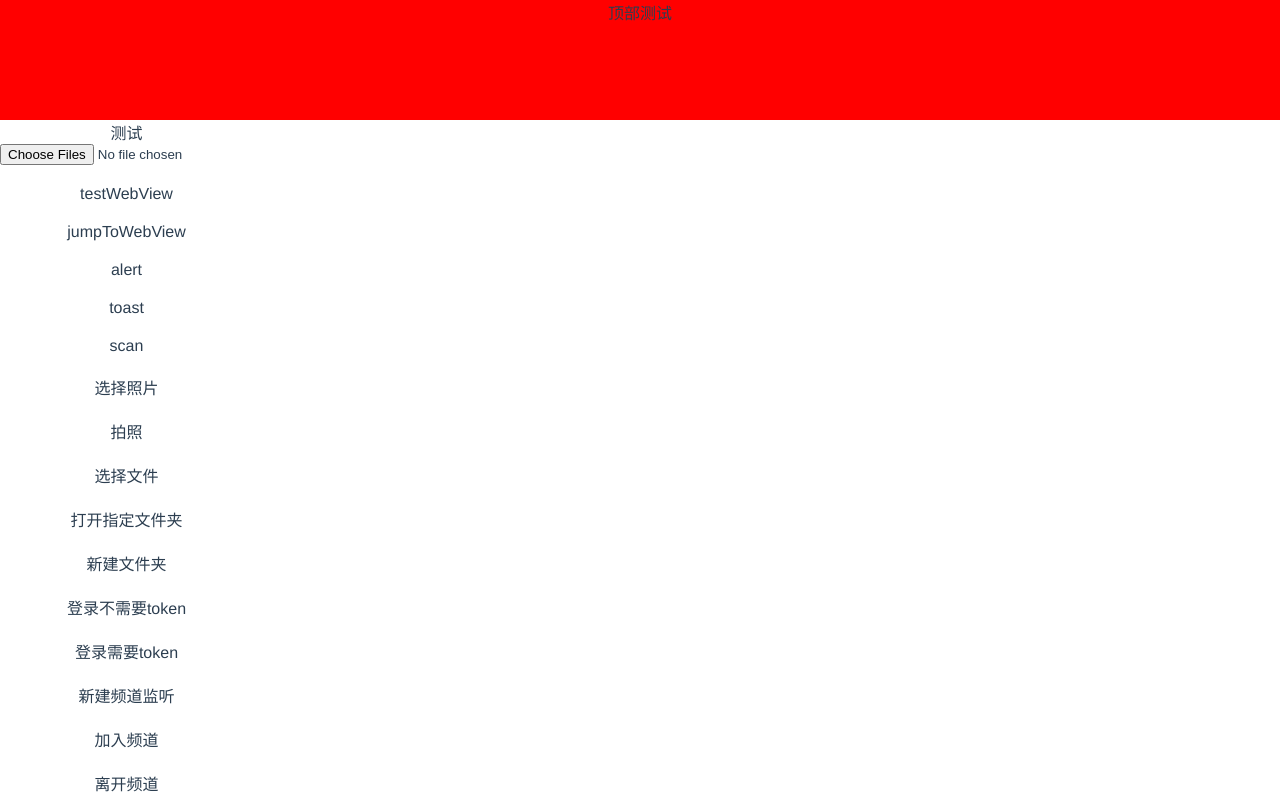
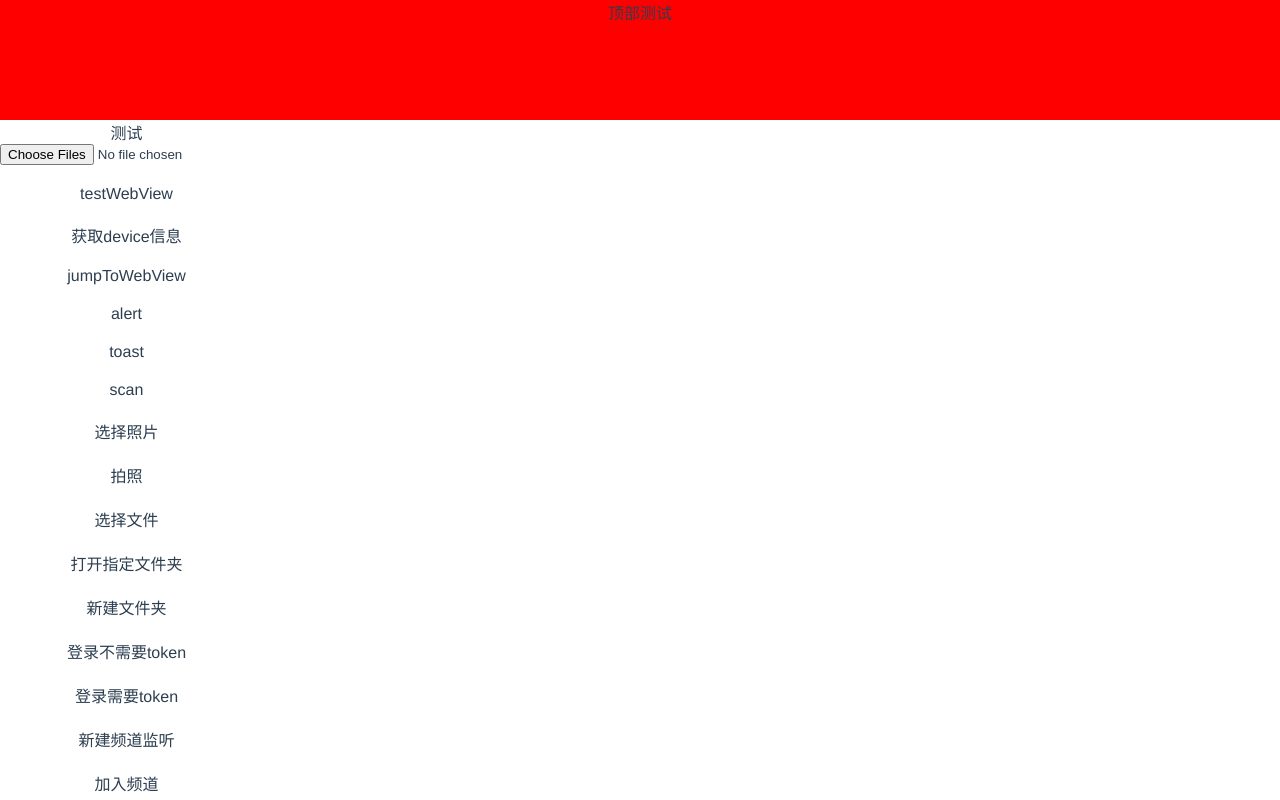
Before and after one commit to niklauseSun/hybird-test, a Vue app: page / in a window 1280 px wide. Shown: the top 800 px of the page. Built offline with nearby package versions, Linux system fonts and the light colour scheme.

Commit message:
feat：获取设备信息

```diff
--- a/src/App.vue
+++ b/src/App.vue
@@ -12,6 +12,9 @@
         <input multiple="multiple" type="file" @change="tirggerFile($event)" />
         <div class="action-button" @click="testWebView">
           <span>testWebView</span>
+        </div>
+        <div class="action-button" @click="getVendorInfo">
+          <span>获取device信息</span>
         </div>
         <div class="action-button" @click="jumpToWebView">
           <span>jumpToWebView</span>
@@ -134,6 +137,13 @@
         window.webkit.messageHandlers.jumpToWebView.postMessage(
           "https://xiu2.net/it/details/6105a3c479193629344217b9"
         );
+      },
+      getVendorInfo() {
+        quick.device.getVendorInfo({
+          success: function(res) {
+            console.log("res", res)
+          }
+        })
       },
       alertAction() {
         quick.ui.alert({
```
